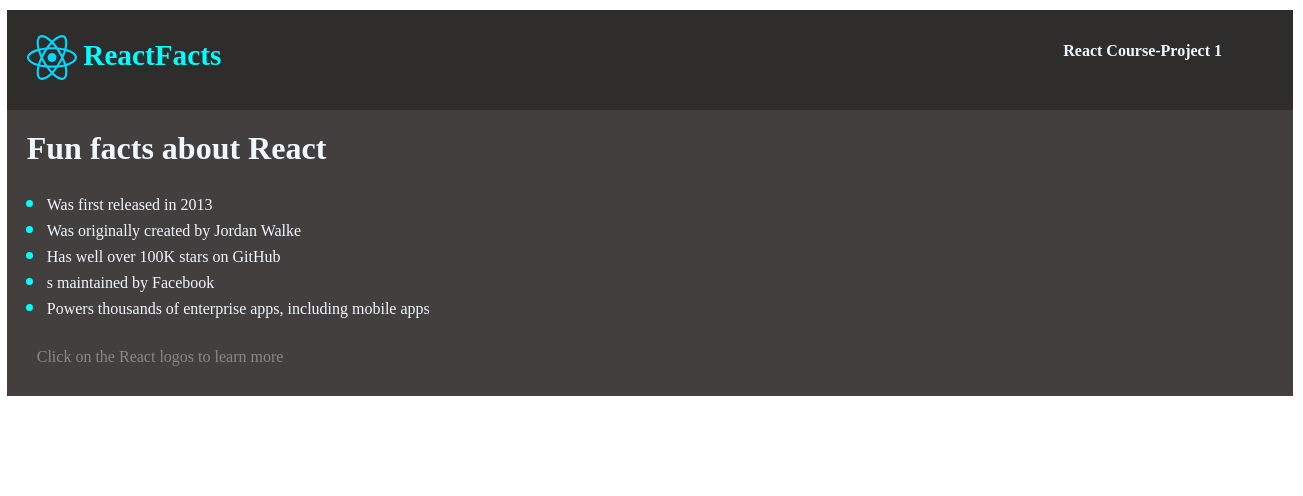
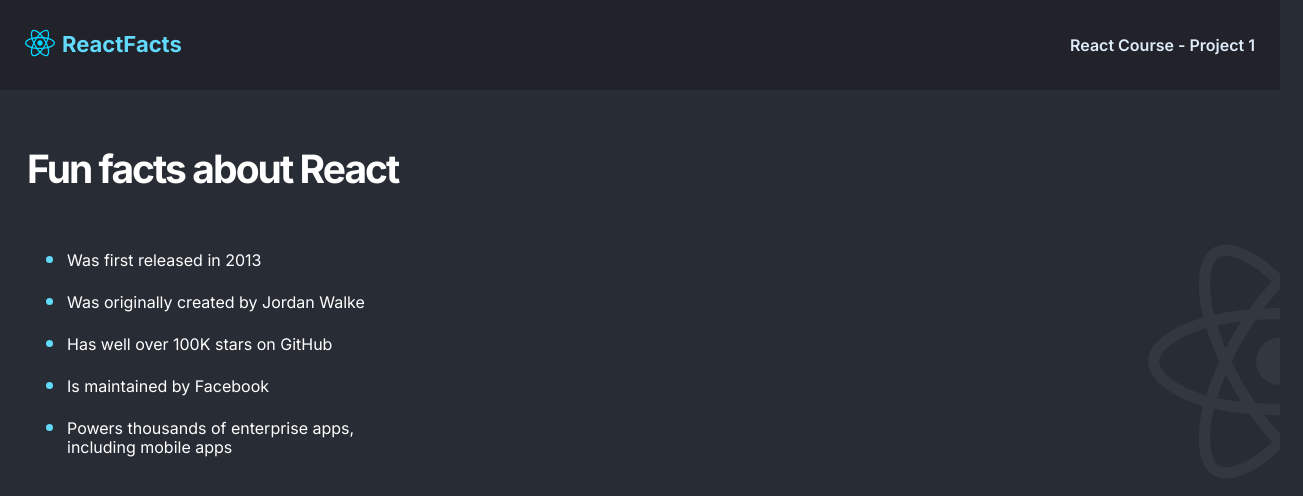
Before and after one commit to Greendayy/React-Info-Site, a React (Vite) app: page / in a window 1280 px wide. Shown: the top 496 px of the page, 1303 px wide, since content can reach past the window. Built offline with nearby package versions, Linux system fonts and the light colour scheme.

Commit message:
feat: finished all components

```diff
--- a/index.html
+++ b/index.html
@@ -1,14 +1,21 @@
 <!DOCTYPE html>
 <html lang="en">
+
 <head>
   <meta charset="UTF-8" />
+  <link rel="stylesheet" href="https://cdnjs.cloudflare.com/ajax/libs/normalize/8.0.1/normalize.css">
+  <link rel="preconnect" href="https://fonts.googleapis.com">
+  <link rel="preconnect" href="https://fonts.gstatic.com" crossorigin>
+  <link href="https://fonts.googleapis.com/css2?family=Inter:wght@400;600;700&display=swap" rel="stylesheet">
   <link rel="icon" type="image/svg+xml" href="/vite.svg" />
   <meta name="viewport" content="width=device-width, initial-scale=1.0" />
   <title>Vite + React</title>
 </head>
-  <body className="body" >
+
+<body>
   <div id="root">
   </div>
   <script type="module" src="/src/main.jsx"></script>
 </body>
+
 </html>
--- a/src/App.css
+++ b/src/App.css
@@ -1,119 +1,61 @@
-/* #root {
-  max-width: 1280px;
-  margin: 0 auto;
-  padding: 2rem;
-  text-align: center;
-}*/
-.App{
-  margin: auto;
-  width: 100%;
-  height: 100%;
-  padding: 10px;
+/* navbar css */
+nav {
+  display: flex;
+  align-items: center;
+  background-color: #21222A;
+  height: 90px;
+  padding: 30px 25px;
 }
-.nav{
-  height:100px;
-  width: 100%;
-  flex-direction: row;
-  display: flex;
-  background-color: rgb(47, 44, 44);
+.rlogo, .nav-title{
+  margin: 0;
 }
 
-.rlogo {
-  height: 45px;
-  /* padding: 15px; */
-  will-change: filter;
-  margin-top: 25px;
-  margin-right: 1px;
-  margin-left: 20px;
+.rlogo{
+  height: 30px;
+  width: 30px;
+  margin-right: 7px;
+}
+.nav-title{
+  margin-right: auto;
+  color: #61DAFB;
+  font-weight: 700;
+  font-size: 22px;
+}
+.nav-course{
+  color: #DEEBF8;
+  font-weight: 600;
 }
 
-.nav-title{
-  height: 100px;
-  width: 980px;
-  font-size:25px;
-  margin-top: 0px;
-  margin-left: 5px;
-  /* margin-bottom: 15px; */
-  color: aqua;
+/* main css */
+
+.main{
+  padding: 57px 27px;
+  color: white;
+  background-image: url(/react-icon-large.png);
+  background-repeat: no-repeat;
+  background-position: right 75%;
 }
 
-.nav-course{
-  margin-right: auto;
-  width: 210px;
-  height: 100px;
-  color:aliceblue
+.main-h1{
+  margin: 0;
+  font-size: 39px;
+  letter-spacing: -0.05em;
+}
+.main-ul {
+  margin-top: 46px;
+  max-width: 400px;
 }
 
-.nav-h4{
-margin-top: 32px;
-}
-.main{
-  background-color: rgb(67, 63, 63);
-}
-.main-h1{
-  margin-top: 0px;
-  padding-top: 20px;
-  padding-left: 20px;
-  color:aliceblue
-}
-.main-ul > li::marker{
-  color:aqua;
-  font-size:25px;
-}
-.read-the-docs{
-  background-color:rgb(67, 63, 63) ;
-  margin: 0px;
-  padding: 30px;
-}
-.main-ul{
-  margin: 0px;
-  color: aliceblue;
-}
-/* .logo:hover {
-  filter: drop-shadow(0 0 2em #646cffaa);
-}
-.logo.react:hover {
-  filter: drop-shadow(0 0 2em #61dafbaa);
-} */
-
-.rlogo:hover{
-  filter: drop-shadow(0 0 2em #61dafbaa);
+.main-ul > li {
+  line-height: 19px;
+  padding-block: 10px;
 }
 
-@keyframes logo-spin {
-  from {
-    transform: rotate(0deg);
-  }
-  to {
-    transform: rotate(360deg);
-  }
+ .main-ul > li::marker {
+  font-size: 1.4rem;
+  color: #61DAFB;
 }
-
-@media (prefers-reduced-motion: no-preference) {
-  a:nth-of-type(2) .logo {
-    animation: logo-spin infinite 20s linear;
-  }
-}
-
-.card {
-  padding: 2em;
-}
-
-.read-the-docs {
-  color: #888;
-}
-
-@media screen and (min-width:1000px) and (max-width: 1200px){
-  .cont_li{
-      width: 50px;
-      margin-left: 7px;
-      padding-left: 9px;
-  }
-}
-
-@media screen and (min-width: 320px) and (max-width: 480px) {
-  body {
-  background: aliceblue;
-
-  }
-  }
+/* li::marker {
+  font-size: 1.4rem;
+  color: #61DAFB;
+} */
--- a/src/App.jsx
+++ b/src/App.jsx
@@ -9,27 +9,8 @@ function App() {
 
   return (
     <div className="App">
-      {/*<div>
-        <a href="https://vitejs.dev" target="_blank">
-          <img src="/vite.svg" className="logo" alt="Vite logo" />
-        </a>
-        <a href="https://reactjs.org" target="_blank">
-          <img src={reactLogo} className="logo react" alt="React logo" />
-        </a>
-      </div>*/}
       <Navbar />
       <Main />
-      {/*<div className="card">
-        <button onClick={() => setCount((count) => count + 1)}>
-          count is {count}
-        </button>
-        <p>
-          Edit <code>src/App.jsx</code> and save to test HMR
-        </p>
-      </div>*/}
-      <p className="read-the-docs">
-        Click on the React logos to learn more
-      </p>
     </div>
   )
 }
--- a/src/components/Main.jsx
+++ b/src/components/Main.jsx
@@ -1,17 +1,15 @@
 import React from "react"
 
-function Main(){
-    return(
+function Main() {
+    return (
         <div className="main">
             <h1 className="main-h1">Fun facts about React</h1>
             <ul className="main-ul">
-
                 <li>Was first released in 2013</li>
                 <li>Was originally created by Jordan Walke</li>
                 <li>Has well over 100K stars on GitHub</li>
-        <li>s maintained by Facebook</li>
+                <li>Is maintained by Facebook</li>
                 <li>Powers thousands of enterprise apps, including mobile apps</li>
-
             </ul>
         </div>
     )
--- a/src/components/Navbar.jsx
+++ b/src/components/Navbar.jsx
@@ -1,21 +1,15 @@
 import React from "react"
 import rlogo from '../assets/react.svg'
 
-function Navbar(){
-    return(
+function Navbar() {
+    return (
         <nav className="nav">
-        <div>
             <a href="https://reactjs.org" target="_blank">
-            <img src={rlogo} className="rlogo" alt="React logo"/>
+                <img src={rlogo} className="rlogo" alt="React logo" />
             </a>
-        </div>
-        <div className="nav-title">
-            <h3>ReactFacts</h3>
-        </div>
-        <div className="nav-course">
-            <h4 className="nav-h4">React Course-Project 1</h4>
-        </div>
+            <h3 className="nav-title">ReactFacts</h3>
+            <h4 className="nav-course">React Course - Project 1</h4>
         </nav>
     )
-  }
-  export default Navbar
+}
+export default Navbar
--- a/src/index.css
+++ b/src/index.css
@@ -1,70 +1,10 @@
-/* :root {
-  font-family: Inter, Avenir, Helvetica, Arial, sans-serif;
-  font-size: 16px;
-  line-height: 24px;
-  font-weight: 400;
-
-  color-scheme: light dark;
-  color: rgba(255, 255, 255, 0.87);
-  background-color: #242424;
-
-  font-synthesis: none;
-  text-rendering: optimizeLegibility;
-  -webkit-font-smoothing: antialiased;
-  -moz-osx-font-smoothing: grayscale;
-  -webkit-text-size-adjust: 100%;
+* {
+  box-sizing: border-box;
 }
-
-a {
-  font-weight: 500;
-  color: #646cff;
-  text-decoration: inherit;
-}
-a:hover {
-  color: #535bf2;
-} */
 
 body {
   margin: 0;
-
-  place-items: center;
-  min-width: 320px;
-  min-height: 100vh;
+  font-family: Inter, sans-serif;
+  height: 100vh;
+  background-color: #282D35;
 }
-
-/* h1 {
-  font-size: 3.2em;
-  line-height: 1.1;
-}
-
-button {
-  border-radius: 8px;
-  border: 1px solid transparent;
-  padding: 0.6em 1.2em;
-  font-size: 1em;
-  font-weight: 500;
-  font-family: inherit;
-  background-color: #1a1a1a;
-  cursor: pointer;
-  transition: border-color 0.25s;
-}
-button:hover {
-  border-color: #646cff;
-}
-button:focus,
-button:focus-visible {
-  outline: 4px auto -webkit-focus-ring-color;
-}
-
-@media (prefers-color-scheme: light) {
-  :root {
-    color: #213547;
-    background-color: #ffffff;
-  }
-  a:hover {
-    color: #747bff;
-  }
-  button {
-    background-color: #f9f9f9;
-  }
-} */
```
Lines whose indentation alone changed are shown as unchanged.
